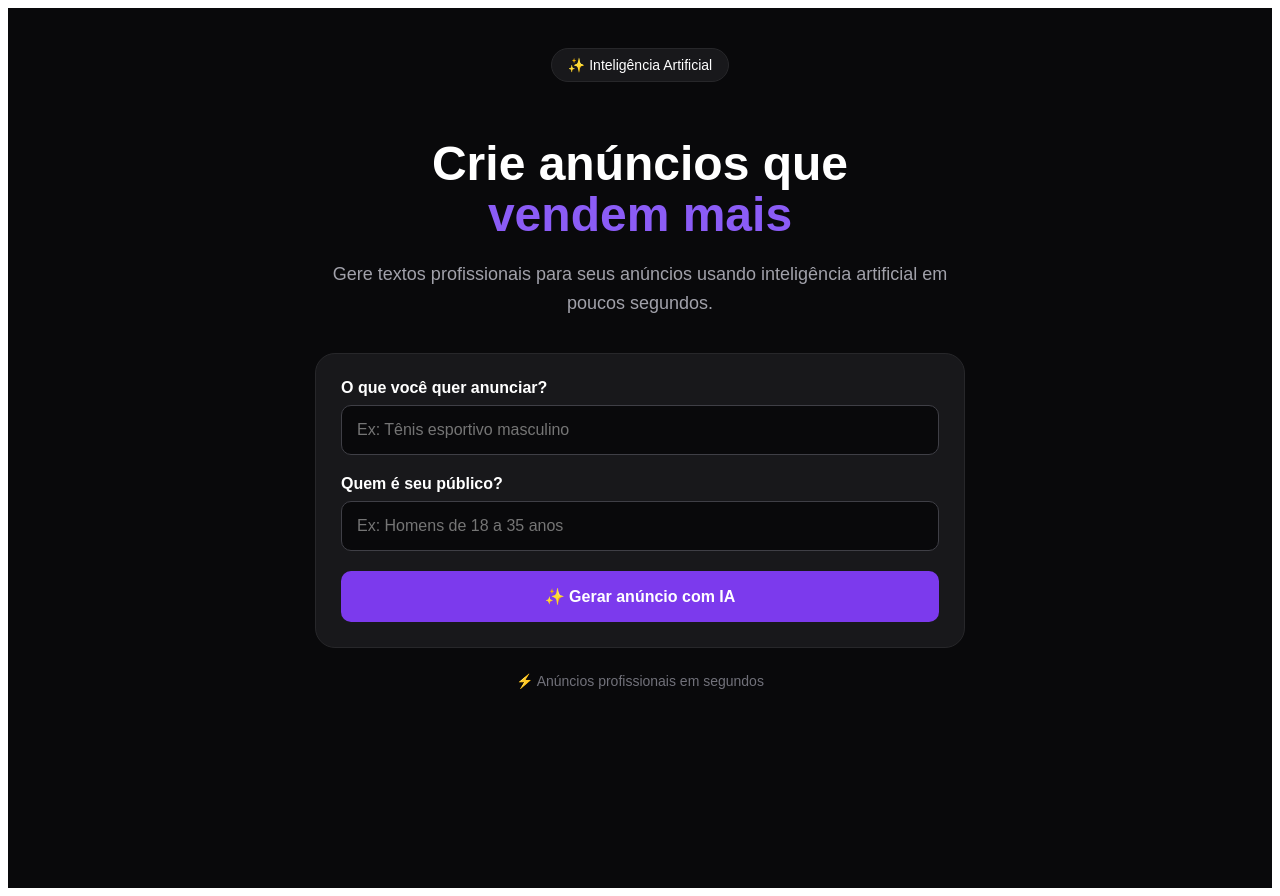
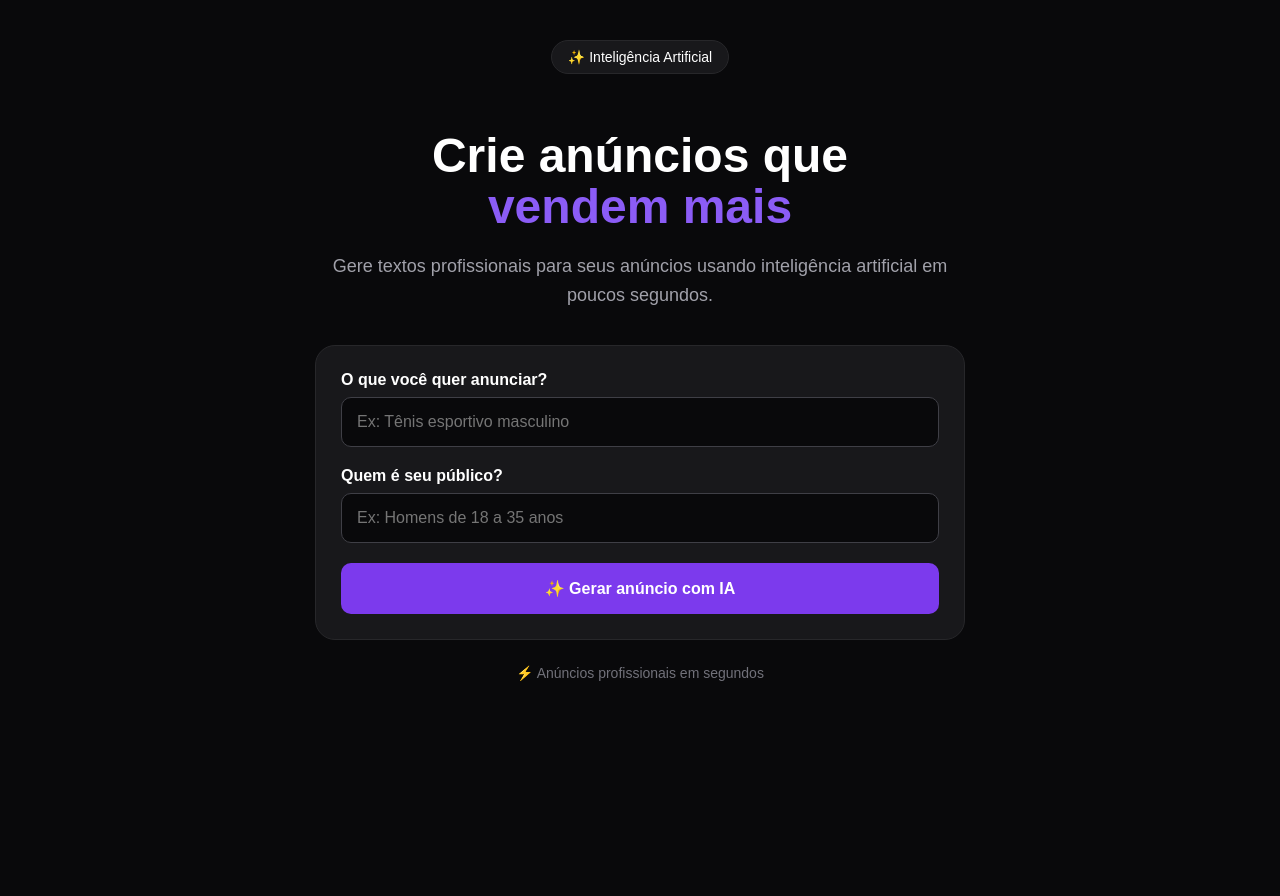
Before and after one commit to guilhermesilvabr123456-creator/anuncio-ai, a Next.js app: page / in a window 1280 px wide. Built offline with nearby package versions, Linux system fonts and the light colour scheme.

Commit message:
Create layout.js

```diff
--- /dev/null
+++ b/app/layout.js
@@ -0,0 +1,20 @@
+export const metadata = {
+  title: "Anúncio AI",
+  description: "Crie anúncios profissionais com inteligência artificial",
+};
+
+export default function RootLayout({ children }) {
+  return (
+    <html lang="pt-BR">
+      <body
+        style={{
+          margin: 0,
+          padding: 0,
+          background: "#09090b",
+        }}
+      >
+        {children}
+      </body>
+    </html>
+  );
+}
```
